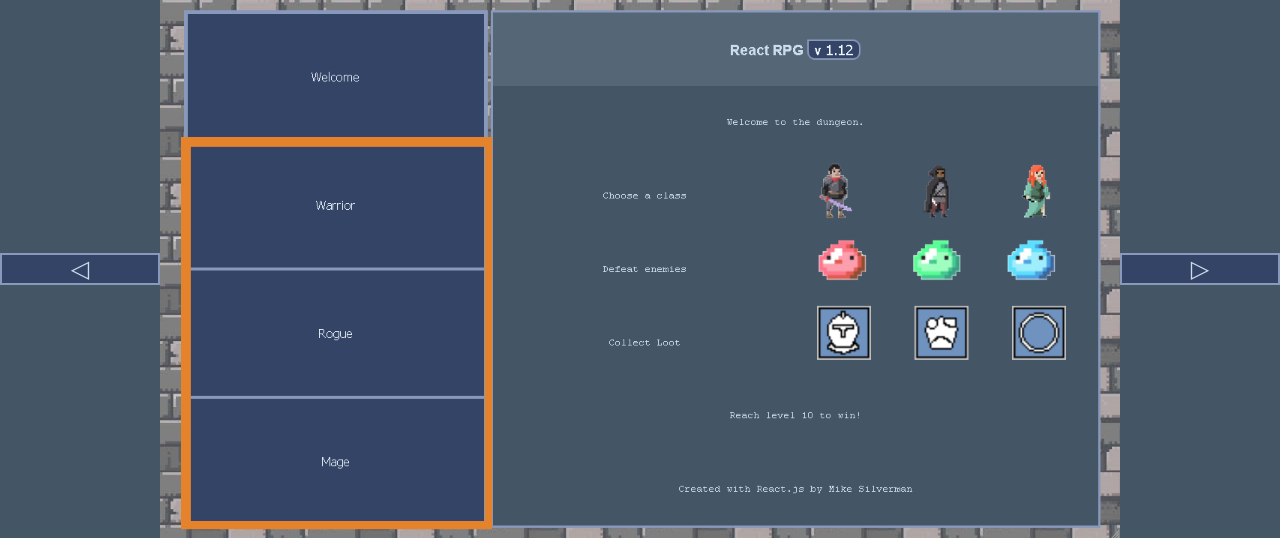
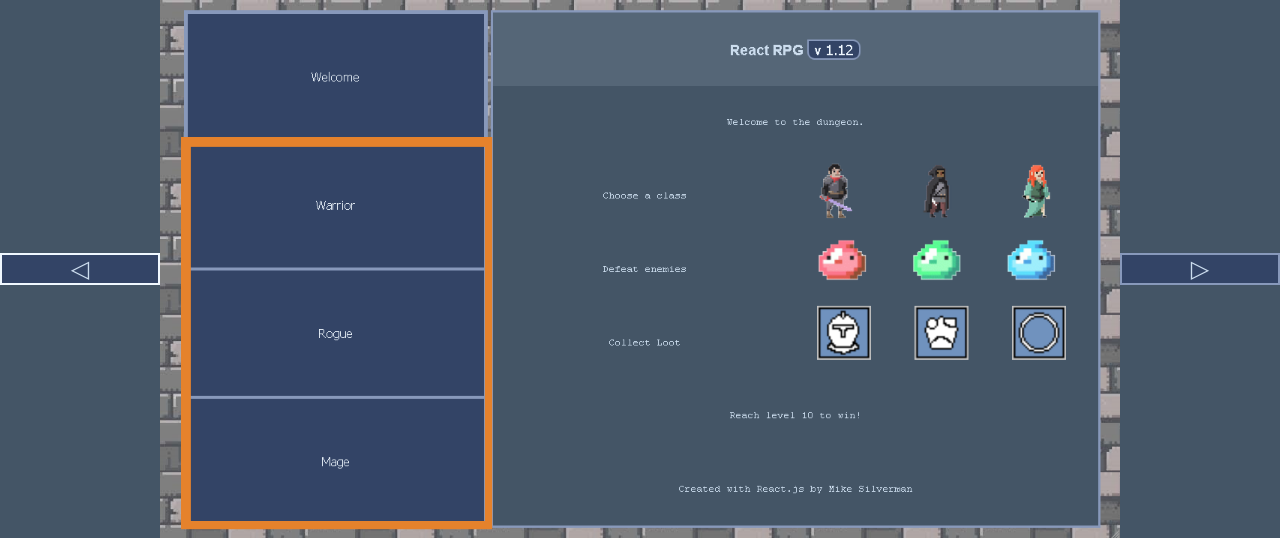
Before and after one commit to SnowdenWintermute/mike-silverman, a PHP site: page /reactRpg.html in a window 1280 px wide, with the pointer over the restyled element. Shown: the part 580-1118 px from the top of the page. Run offline with PHP 8.4, Linux system fonts and the light colour scheme; some libraries are stand-ins or nearby versions; some web fonts are replaced.

Commit message:
border on ReactRPG buttons hover

```diff
--- a/style.css
+++ b/style.css
@@ -286,6 +286,9 @@ input, textarea {
   font-size: 3vmin;
   cursor: pointer;
 }
+.picButton:hover{
+  border: 2px solid aliceblue;
+}
 #reactRpgPicHolder img{
   max-height: 720px;
   max-width: 75%;
```
